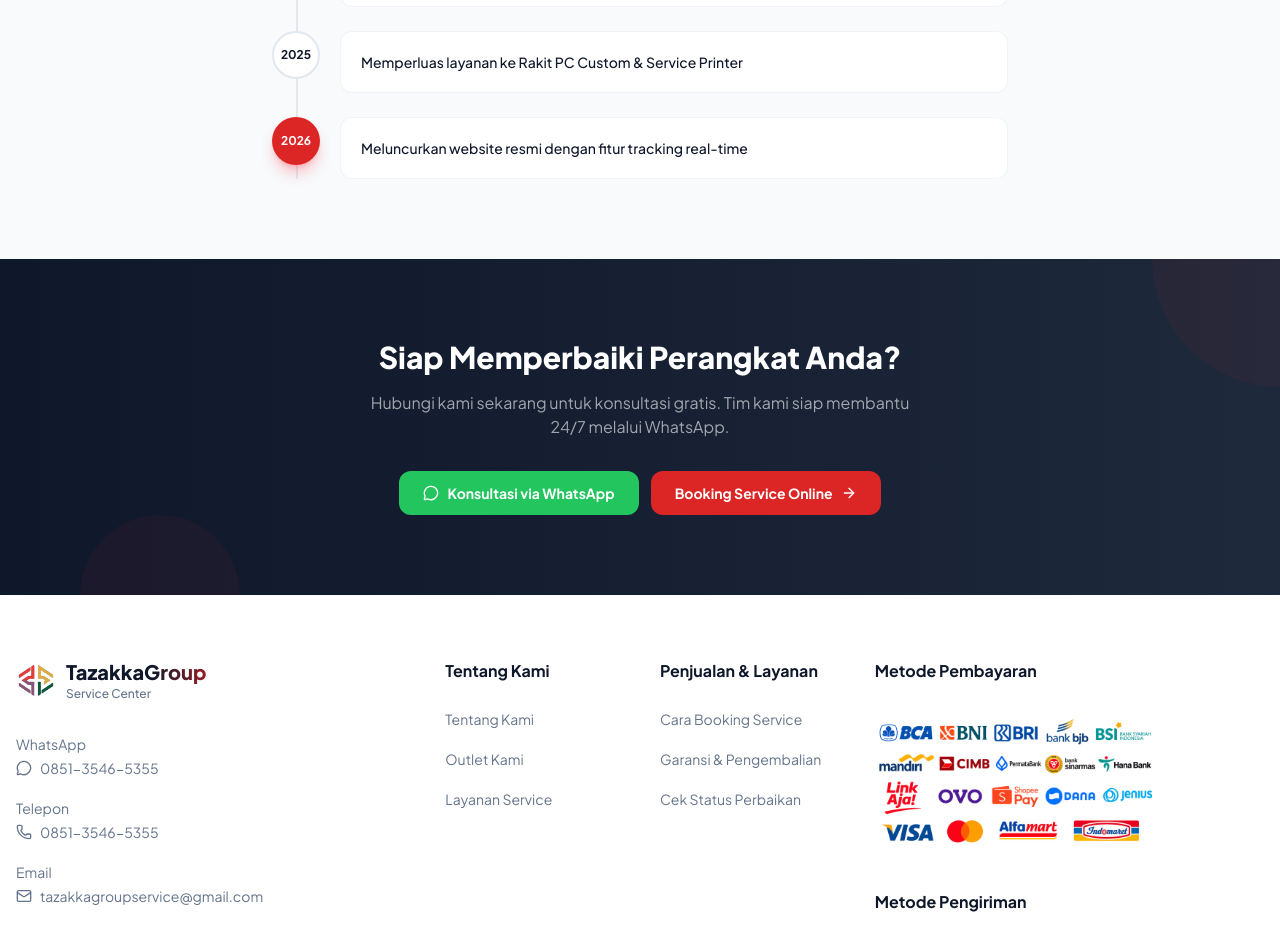
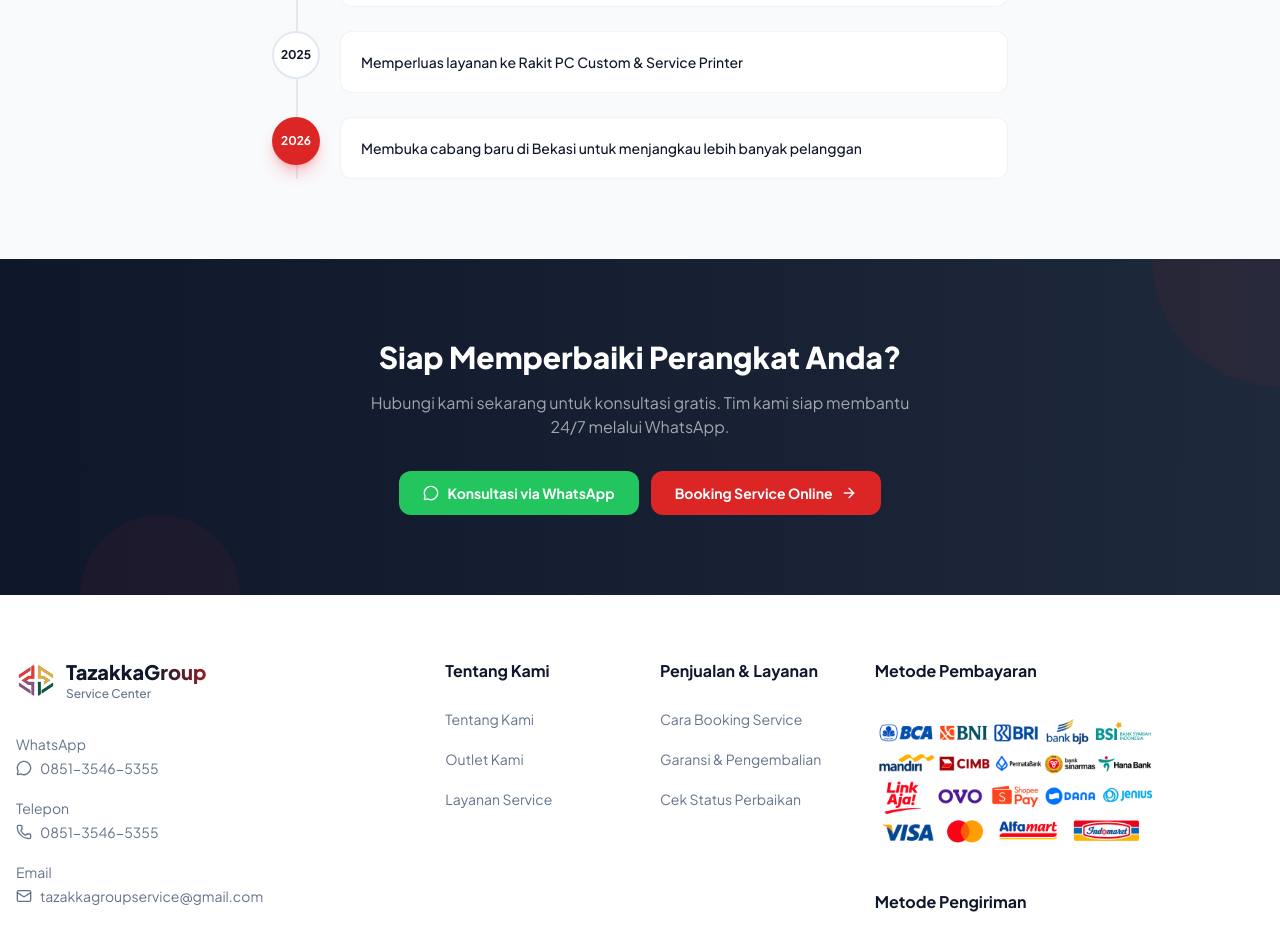
Before and after one commit to Kholikakbar/tazakkagroup, a Next.js app: page /tentang-kami in a window 1280 px wide. Shown: the part 2580-3505 px from the top of the page. Built offline with nearby package versions, Linux system fonts and the light colour scheme.

Commit message:
Merge project and update website

```diff
--- a/src/app/tentang-kami/page.tsx
+++ b/src/app/tentang-kami/page.tsx
@@ -53,7 +53,7 @@
   { year: "2023", event: "Tazakka Group Service didirikan di Jakarta Timur" },
   { year: "2024", event: "Mulai menerima service dari luar kota via ekspedisi" },
   { year: "2025", event: "Memperluas layanan ke Rakit PC Custom & Service Printer" },
-  { year: "2026", event: "Meluncurkan website resmi dengan fitur tracking real-time" },
+  { year: "2026", event: "Membuka cabang baru di Bekasi untuk menjangkau lebih banyak pelanggan" },
 ];
 
 export default function TentangKamiPage() {
```
